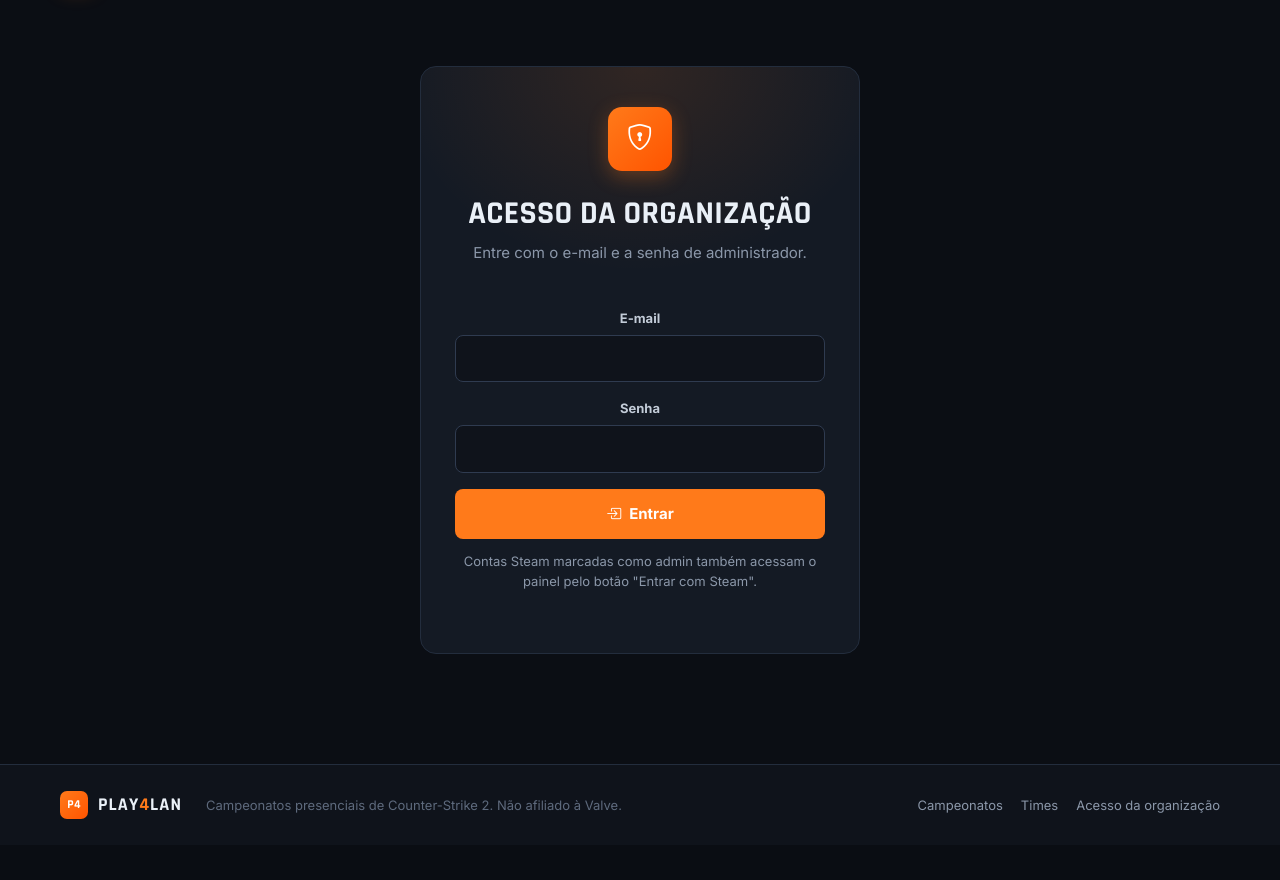
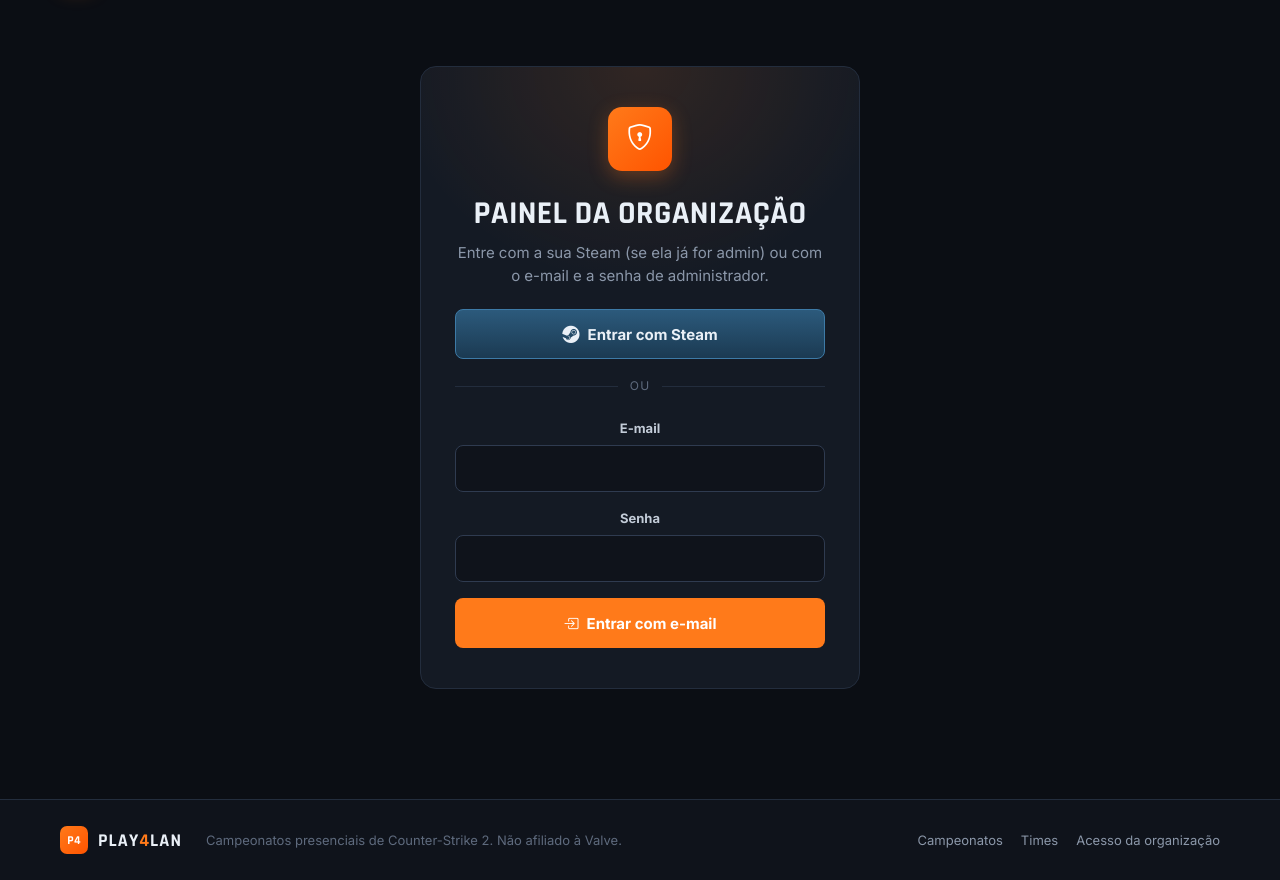
Before and after one commit to Hunter954/Play4LanCampeonato, a Flask app: page /auth/login in a window 1280 px wide. Shown: the part 65-945 px from the top of the page. Before the commit the page ends 884 px from the top, so only its background shows below. Run offline with Flask 3, Linux system fonts and the light colour scheme; some libraries are stand-ins or nearby versions.

Commit message:
Acesso ao admin: login com Steam ou e-mail, pagina explicativa e ADMIN_STEAM_IDS
- /admin sem login leva ao login da organizacao (Steam ou e-mail/senha)
- Conta sem permissao ve pagina explicando o acesso e mostrando o SteamID64 (antes: Forbidden cru)
- Variavel ADMIN_STEAM_IDS: SteamIDs listados viram admin automaticamente (inclusive na sessao atual)

```diff
--- a/web/routes/admin.py
+++ b/web/routes/admin.py
@@ -22,9 +22,16 @@ MAPS = [
 
 def admin_only(fn):
     @wraps(fn)
-    @login_required
     def inner(*a, **k):
-        if not current_user.is_admin: abort(403)
+        if not current_user.is_authenticated:
+            return redirect(url_for('auth.login', next=request.full_path.rstrip('?') if request.method == 'GET' else None))
+        if not current_user.is_admin:
+            from web.routes.auth import admin_steam_ids
+            if current_user.steam_id64 and current_user.steam_id64 in admin_steam_ids():
+                current_user.is_admin = True; db.session.commit()
+            else:
+                if _is_ajax(): return jsonify(ok=False, error='Sua conta não tem acesso ao painel.'), 403
+                return render_template('errors/admin_forbidden.html'), 403
         return fn(*a, **k)
     return inner
 
--- a/web/routes/auth.py
+++ b/web/routes/auth.py
@@ -25,7 +25,12 @@ def onboarded_required(fn):
         return fn(*a, **k)
     return inner
 
+def admin_steam_ids():
+    """SteamID64 que viram admin automaticamente ao entrar (variável ADMIN_STEAM_IDS, separados por vírgula)."""
+    return {s.strip() for s in (os.getenv('ADMIN_STEAM_IDS') or '').replace(';', ',').split(',') if s.strip().isdigit()}
+
 def after_login_redirect(user, nxt=None):
+    if user.is_admin and nxt and nxt.startswith('/admin'): return redirect(nxt)
     if not user.is_onboarded: return redirect(url_for('auth.profile', next=nxt) if nxt else url_for('auth.profile'))
     return redirect(nxt or url_for('main.account'))
 
@@ -37,12 +42,13 @@ def entrar():
 
 @bp.route('/login',methods=['GET','POST'])
 def login():
+    nxt=safe_next(request.args.get('next'))
     if request.method=='POST':
-        u=User.query.filter_by(email=request.form.get('email')).first()
+        u=User.query.filter_by(email=(request.form.get('email') or '').strip().lower()).first() or User.query.filter_by(email=request.form.get('email')).first()
         if u and u.password_hash and check_password_hash(u.password_hash,request.form.get('password','')):
-            login_user(u); return redirect(safe_next(request.args.get('next')) or url_for('admin.dashboard') if u.is_admin else url_for('main.home'))
-        flash('Login inválido.','danger')
-    return render_template('login.html')
+            login_user(u); return redirect((nxt or url_for('admin.dashboard')) if u.is_admin else url_for('main.home'))
+        flash('E-mail ou senha incorretos.','danger')
+    return render_template('login.html', next=nxt)
 
 @bp.get('/logout')
 def logout(): logout_user(); flash('Você saiu da sua conta.','info'); return redirect(url_for('main.home'))
@@ -75,6 +81,7 @@ def steam_callback():
     if not m: flash('SteamID inválido.','danger'); return redirect(url_for('auth.entrar'))
     sid=m.group(1); u=User.query.filter_by(steam_id64=sid).first()
     if not u: u=User(steam_id64=sid); db.session.add(u)
+    if sid in admin_steam_ids(): u.is_admin=True
     refresh_steam_profile(u)
     u.steam_profile_url=u.steam_profile_url or f'https://steamcommunity.com/profiles/{sid}'
     u.last_login_at=datetime.utcnow()
--- a/web/static/site.css
+++ b/web/static/site.css
@@ -340,6 +340,8 @@ a.list-row:hover b{color:var(--accent)}
 .auth-card .small{margin-top:12px}
 .check-list{list-style:none;margin:24px 0 0;padding:0;display:grid;gap:10px;text-align:left;color:#c3ccd8;font-size:14px}
 .check-list i{color:var(--good);margin-right:8px}
+.divider{display:flex;align-items:center;gap:12px;width:100%;margin:18px 0 0;color:var(--dim);font-size:12px;text-transform:uppercase;letter-spacing:.1em}
+.divider::before,.divider::after{content:'';flex:1;border-top:1px solid var(--line)}
 .tiny-link{margin-top:26px;color:var(--dim);font-size:12px}
 .tiny-link:hover{color:var(--muted)}
 
--- a/web/templates/login.html
+++ b/web/templates/login.html
@@ -3,13 +3,14 @@
 {% block content %}
 <div class="auth-card">
   <span class="logo-mark big"><i class="bi bi-shield-lock"></i></span>
-  <h1>Acesso da organização</h1>
-  <p class="muted">Entre com o e-mail e a senha de administrador.</p>
-  <form method="post" class="form">
+  <h1>Painel da organização</h1>
+  <p class="muted">Entre com a sua Steam (se ela já for admin) ou com o e-mail e a senha de administrador.</p>
+  <a class="btn btn-steam btn-lg btn-block" href="/auth/steam{{ '?next=' ~ (next|urlencode) if next else '?next=%2Fadmin%2F' }}"><i class="bi bi-steam"></i> Entrar com Steam</a>
+  <div class="divider"><span>ou</span></div>
+  <form method="post" class="form" action="/auth/login{{ '?next=' ~ (next|urlencode) if next }}">
     <label class="field"><span>E-mail</span><input name="email" type="email" required autocomplete="username"></label>
     <label class="field"><span>Senha</span><input name="password" type="password" required autocomplete="current-password"></label>
-    <button class="btn btn-primary btn-lg btn-block" type="submit"><i class="bi bi-box-arrow-in-right"></i> Entrar</button>
+    <button class="btn btn-primary btn-lg btn-block" type="submit"><i class="bi bi-box-arrow-in-right"></i> Entrar com e-mail</button>
   </form>
-  <p class="muted small">Contas Steam marcadas como admin também acessam o painel pelo botão "Entrar com Steam".</p>
 </div>
 {% endblock %}
```
Also changed, not shown: tests/test_tournament.py (+18 -0 lines), web/templates/errors/admin_forbidden.html (added, +20 -0 lines).
